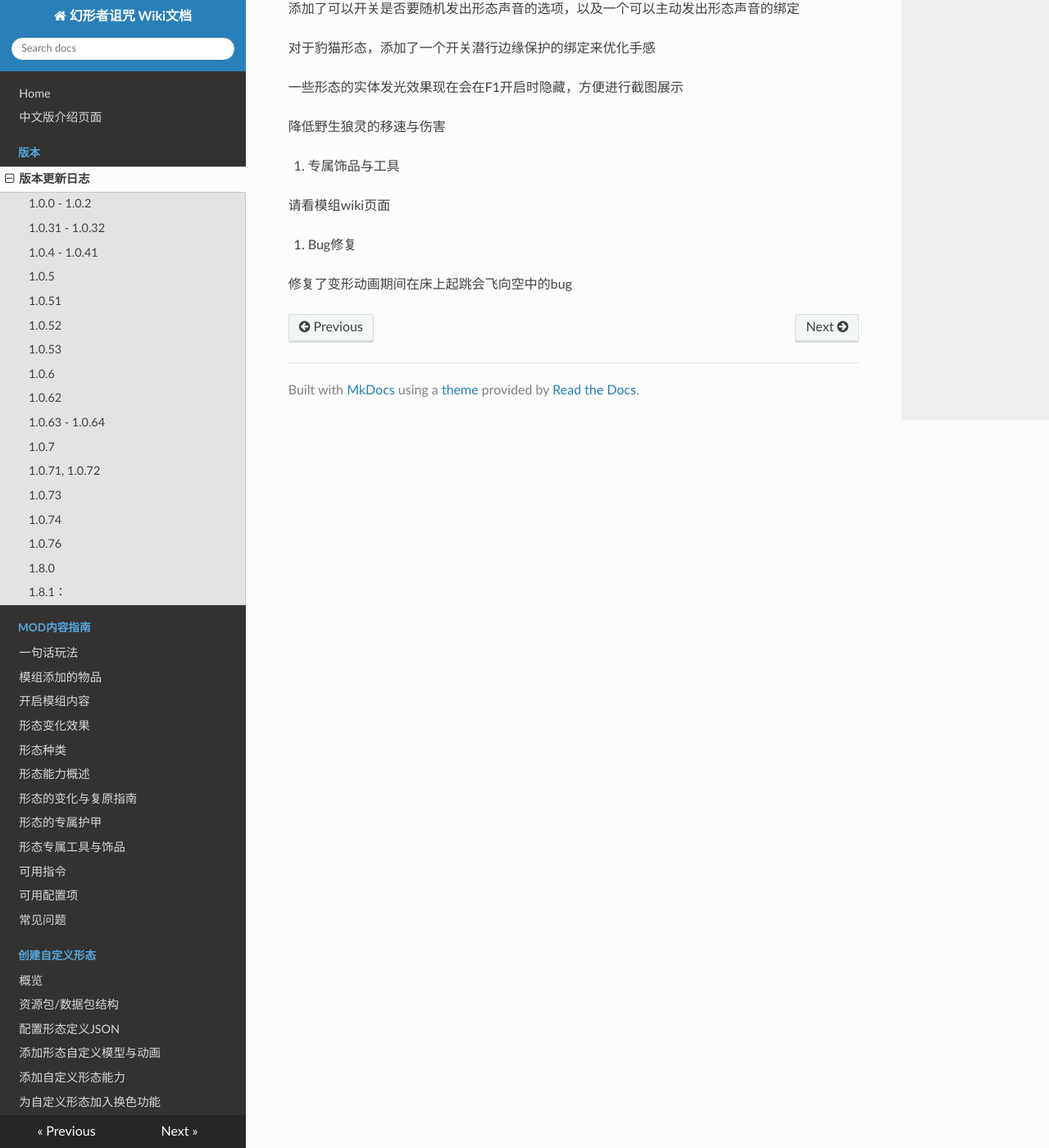
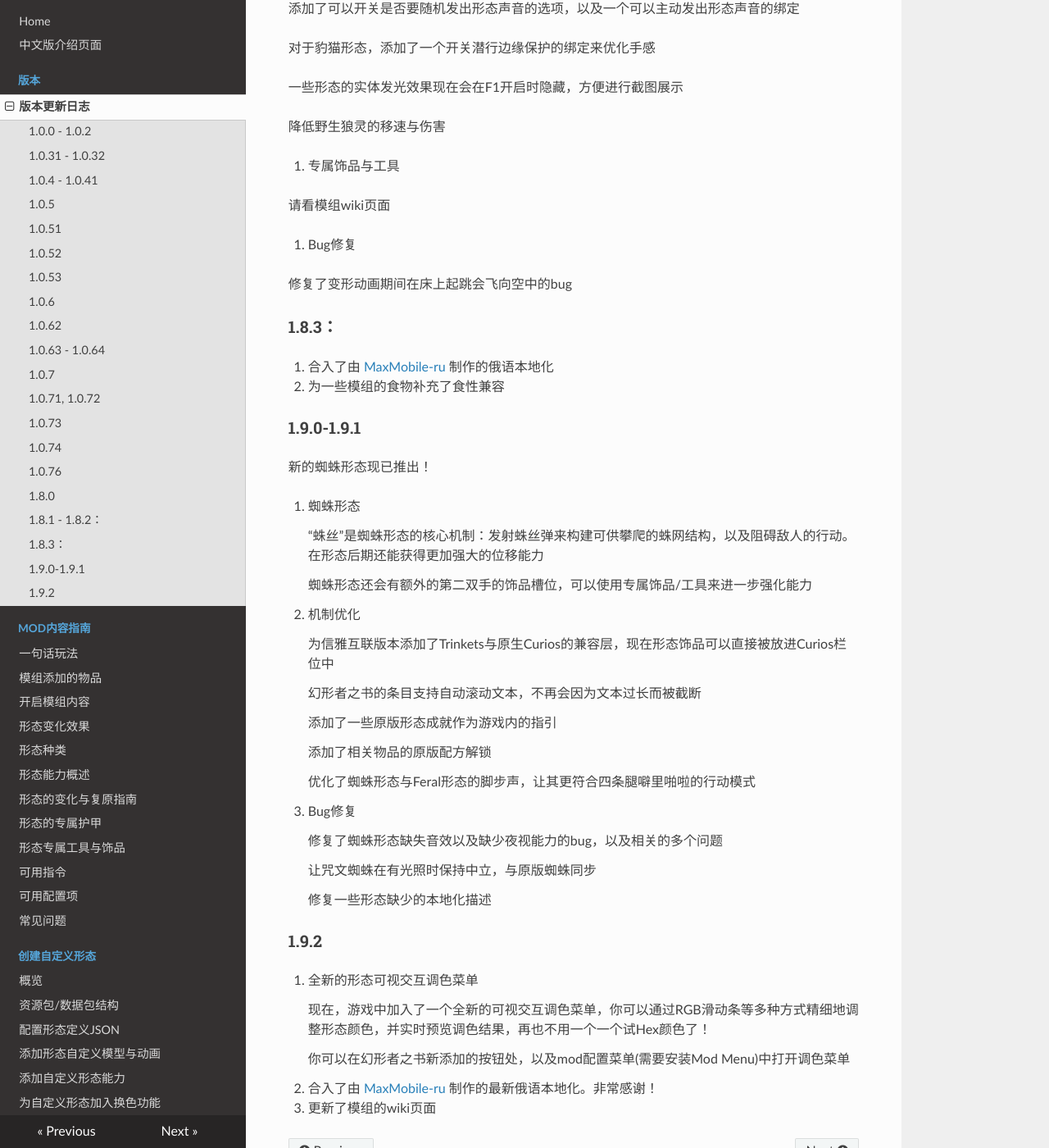
Before and after one commit to onixary/ssc_wiki, an MkDocs documentation site: the page built from docs/update_log/update_log.md, in a window 1280 px wide and 1400 px high, scrolled down 8043 px. Shown: the whole window at 82% size. Built offline with MkDocs 1.6.1, drawn with Linux system fonts in a browser that asks for light colours; nearby versions of some CDN libraries.

```diff
--- a/docs/update_log/update_log.md
+++ b/docs/update_log/update_log.md
@@ -296,7 +296,7 @@ bug修复与相关优化
 
   修复在服务器环境下，其他处于Feral形态下的玩家无法正常显示口叼物品的Bug
 
-### 1.8.1：
+### 1.8.1 - 1.8.2：
 
 这一版本对一些弱势形态进行了机制重做，同时引入了形态专属的饰品与工具，来丰富模组的游戏体验
 
@@ -345,3 +345,51 @@ bug修复与相关优化
 4. Bug修复
 
    修复了变形动画期间在床上起跳会飞向空中的bug
+
+### 1.8.3：
+
+1. 合入了由 [MaxMobile-ru](https://github.com/MaxMobile-ru) 制作的俄语本地化
+
+2. 为一些模组的食物补充了食性兼容
+
+### 1.9.0-1.9.1
+
+新的蜘蛛形态现已推出！
+
+1. 蜘蛛形态
+
+    “蛛丝”是蜘蛛形态的核心机制：发射蛛丝弹来构建可供攀爬的蛛网结构，以及阻碍敌人的行动。在形态后期还能获得更加强大的位移能力
+
+    蜘蛛形态还会有额外的第二双手的饰品槽位，可以使用专属饰品/工具来进一步强化能力
+
+2. 机制优化
+
+    为信雅互联版本添加了Trinkets与原生Curios的兼容层，现在形态饰品可以直接被放进Curios栏位中
+
+    幻形者之书的条目支持自动滚动文本，不再会因为文本过长而被截断
+
+    添加了一些原版形态成就作为游戏内的指引
+
+    添加了相关物品的原版配方解锁
+
+    优化了蜘蛛形态与Feral形态的脚步声，让其更符合四条腿噼里啪啦的行动模式
+
+3. Bug修复
+
+    修复了蜘蛛形态缺失音效以及缺少夜视能力的bug，以及相关的多个问题
+
+    让咒文蜘蛛在有光照时保持中立，与原版蜘蛛同步
+
+    修复一些形态缺少的本地化描述
+
+### 1.9.2
+
+1. 全新的形态可视交互调色菜单
+
+    现在，游戏中加入了一个全新的可视交互调色菜单，你可以通过RGB滑动条等多种方式精细地调整形态颜色，并实时预览调色结果，再也不用一个一个试Hex颜色了！
+
+    你可以在幻形者之书新添加的按钮处，以及mod配置菜单(需要安装Mod Menu)中打开调色菜单
+
+2. 合入了由 [MaxMobile-ru](https://github.com/MaxMobile-ru) 制作的最新俄语本地化。非常感谢！
+
+3. 更新了模组的wiki页面
```
Also changed, not shown: docs/mod_content/form-specific_tools_and_trinkets.md (+25 -0 lines), docs/mod_content/form_ability_overview.md (+2 -0 lines), docs/mod_content/form_change_and_recovery.md (+2 -0 lines), docs/mod_content/form_types.md (+4 -0 lines), docs/mod_content/transform_status_effect.md (+11 -3 lines), docs/img/auxiliary_axe_recipe.png (added), docs/img/auxiliary_pickaxe_recipe.png (added), docs/img/auxiliary_sword_recipe.png (added), docs/img/venom_spindle_recipe.png (added).
